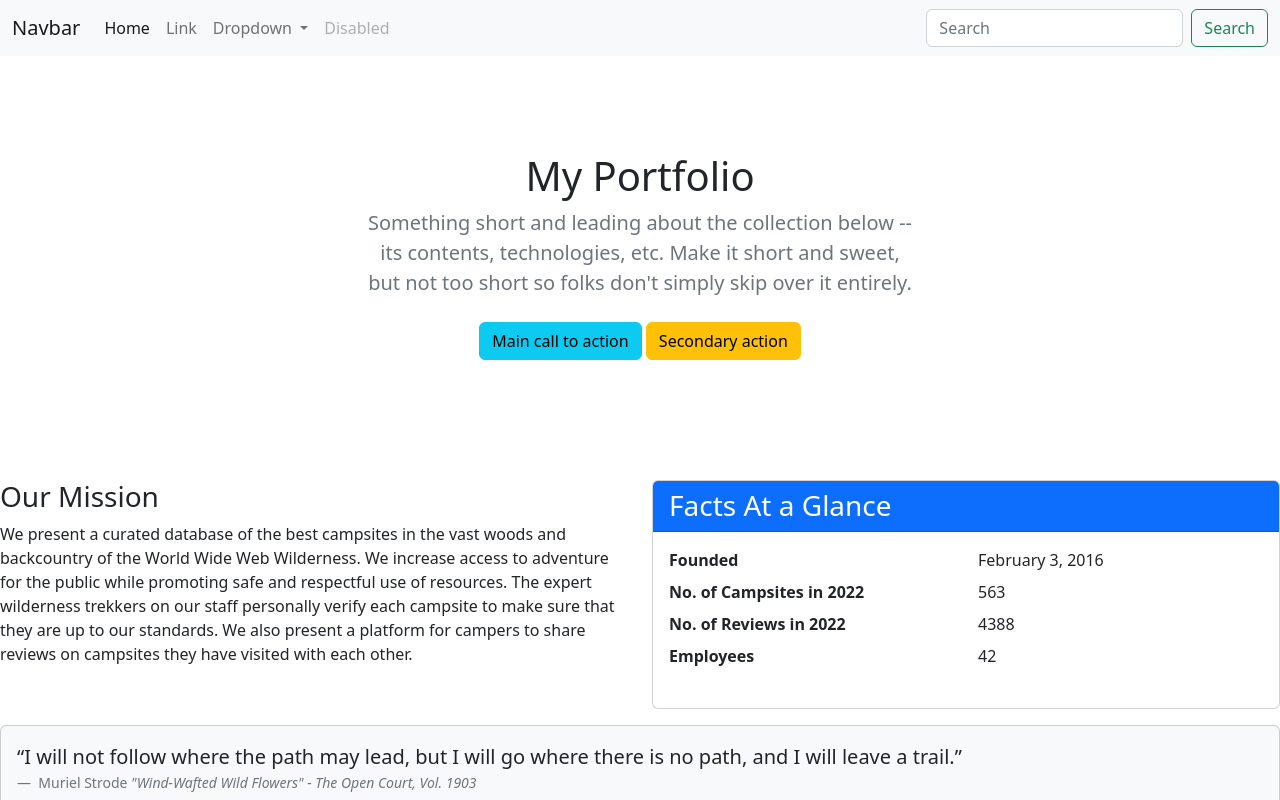
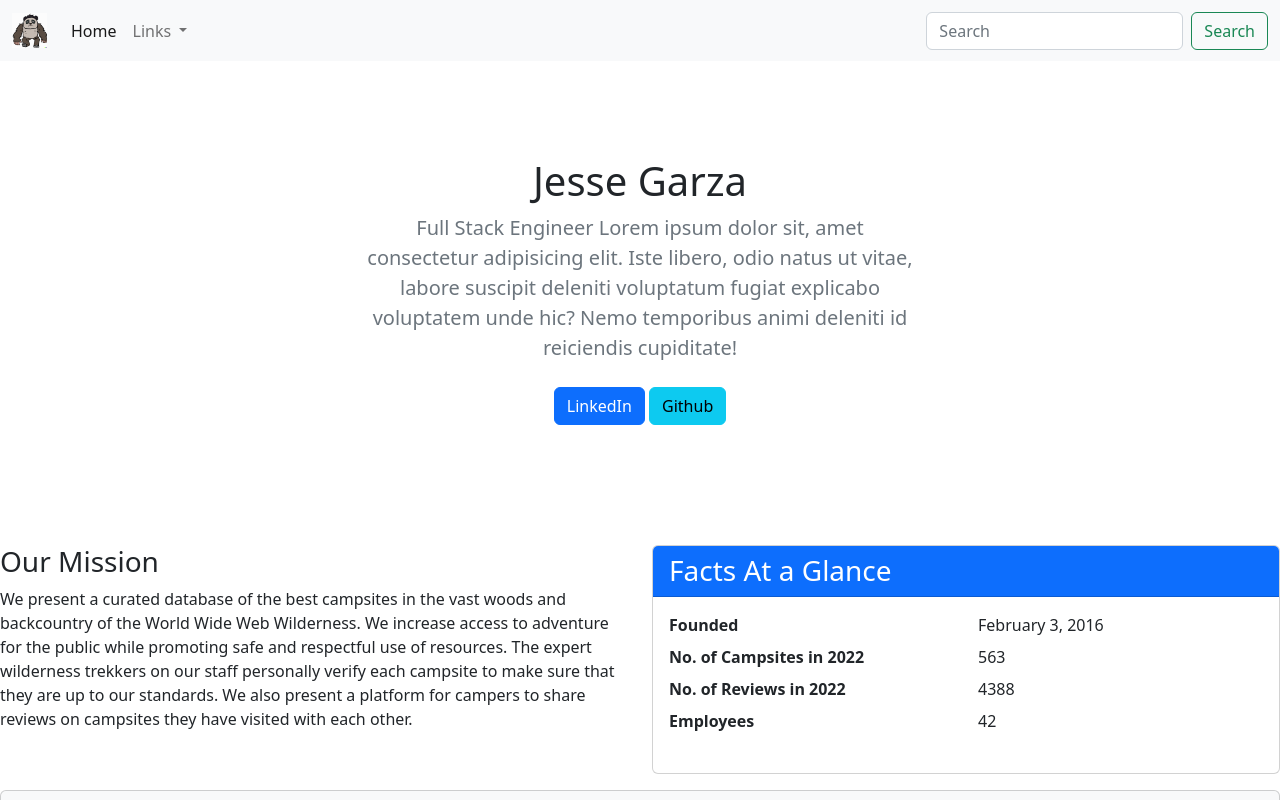
Before and after one commit to YetiPanda/Portfolio-Project, a plain HTML site: page index.html in a window 1280 px wide. Shown: the top 800 px of the page. Drawn offline with nearby package versions, Linux system fonts and the light colour scheme.

Commit message:
Updates to start portfolio

```diff
--- a/index.html
+++ b/index.html
@@ -19,7 +19,8 @@
     <header>
         <nav class="navbar navbar-expand-lg bg-light">
             <div class="container-fluid">
-              <a class="navbar-brand" href="#">Navbar</a>
+                <a class="navbar-brand" href="#"><img src="/img/YetiPanda.png" alt="YetiPanda" width="35" height="35">
+                </a>
               <button class="navbar-toggler" type="button" data-bs-toggle="collapse" data-bs-target="#navbarSupportedContent" aria-controls="navbarSupportedContent" aria-expanded="false" aria-label="Toggle navigation">
                 <span class="navbar-toggler-icon"></span>
               </button>
@@ -28,22 +29,18 @@
                   <li class="nav-item">
                     <a class="nav-link active" aria-current="page" href="#">Home</a>
                   </li>
-                  <li class="nav-item">
-                    <a class="nav-link" href="#">Link</a>
-                  </li>
                   <li class="nav-item dropdown">
                     <a class="nav-link dropdown-toggle" href="#" role="button" data-bs-toggle="dropdown" aria-expanded="false">
-                      Dropdown
+                      Links
                     </a>
                     <ul class="dropdown-menu">
-                      <li><a class="dropdown-item" href="#">Action</a></li>
-                      <li><a class="dropdown-item" href="#">Another action</a></li>
+                      <li><a class="dropdown-item" href="#">LinkedIn</a></li>
+                      <li><a class="dropdown-item" href="#">Github</a></li>
                       <li><hr class="dropdown-divider"></li>
-                      <li><a class="dropdown-item" href="#">Something else here</a></li>
+                      <li><a class="dropdown-item" href="#">Bitbucket Repositories</a></li>
                     </ul>
                   </li>
-                  <li class="nav-item">
-                    <a class="nav-link disabled">Disabled</a>
+
                   </li>
                 </ul>
                 <form class="d-flex" role="search">
@@ -122,15 +119,16 @@
       <section class="py-5 text-center container">
         <div class="row py-lg-5">
           <div class="col-lg-6 col-md-8 mx-auto">
-            <h1 class="fw-light">My Portfolio</h1>
+            <h1 class="fw-light">Jesse Garza</h1>
             <p class="lead text-muted">
-              Something short and leading about the collection below -- its
-              contents, technologies, etc. Make it short and sweet, but not too
-              short so folks don't simply skip over it entirely.
+              Full Stack Engineer Lorem ipsum dolor sit, amet consectetur adipisicing elit.
+              Iste libero, odio natus ut vitae, labore suscipit deleniti
+              voluptatum fugiat explicabo voluptatem unde hic? Nemo
+              temporibus animi deleniti id reiciendis cupiditate!
             </p>
             <p>
-              <a href="#" class="btn btn-info my-2">Main call to action</a>
-              <a href="#" class="btn btn-warning my-2">Secondary action</a>
+              <a href="#" class="btn btn-primary my-2">LinkedIn</a>
+              <a href="#" class="btn btn-info my-2">Github</a>
             </p>
           </div>
         </div>
@@ -402,15 +400,7 @@
     </main>
 
     <footer class="text-muted py-5">
-      <div class="container">
-        <p class="float-end mb-1">
-          <a href="#">Back to top</a>
-        </p>
-        <p class="mb-1">
-          This sample code was modified from a template that is &copy;
-          Bootstrap.
-        </p>
-      </div>
+
     </footer>
 
     <!-- Bootstrap script link here -->
```
Also changed, not shown: img/Trooper-FU.jpg (deleted), img/Uz6Xq1v.png (deleted), img/YetiPanda.png (added), img/discover.animal_1683131316_1.jpg (added), img/what.jpg (deleted), 2 other files.
